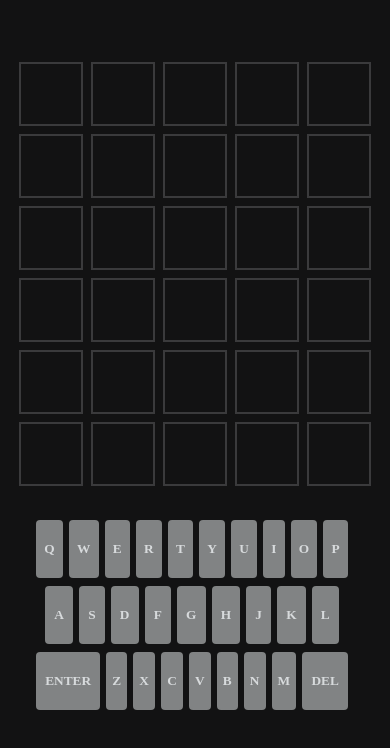
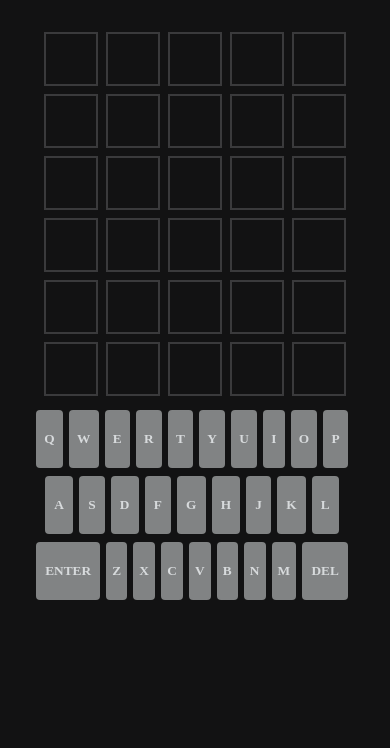
Before and after one commit to dxhaxh/Wordle, a plain HTML site: page index.html in a window 390 px wide. Drawn offline with Linux system fonts and the light colour scheme.

Commit message:
fitting everything on on page for phone

```diff
--- a/src/styles.css
+++ b/src/styles.css
@@ -142,4 +142,18 @@ body{
         margin: 0 auto 8px;
         touch-action: manipulation;
       }
+
+      #popcont{
+
+      }
+
+      .grid{
+        margin-top: 20px;
+        margin-bottom: 10px;
+      }
+
+      .box{
+        height: 50px;
+        width: 50px;
+    }
 }
```
